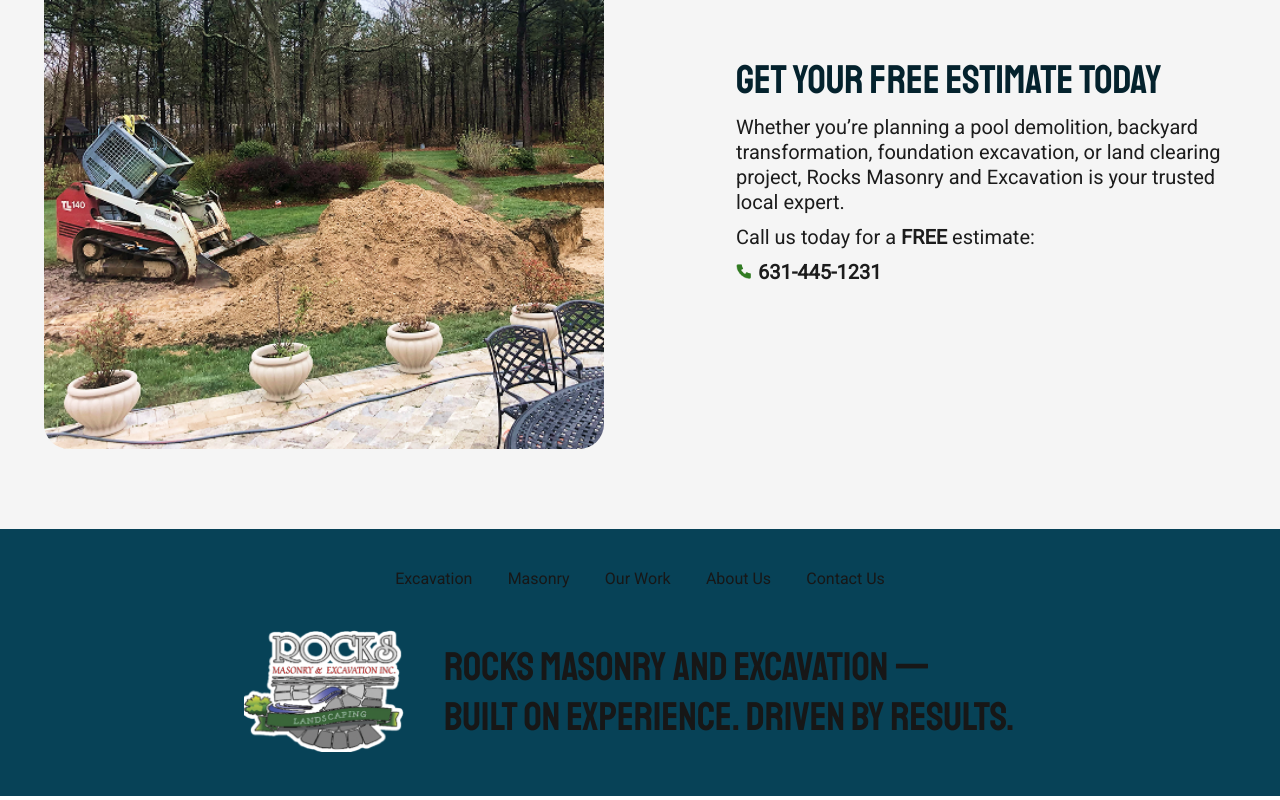
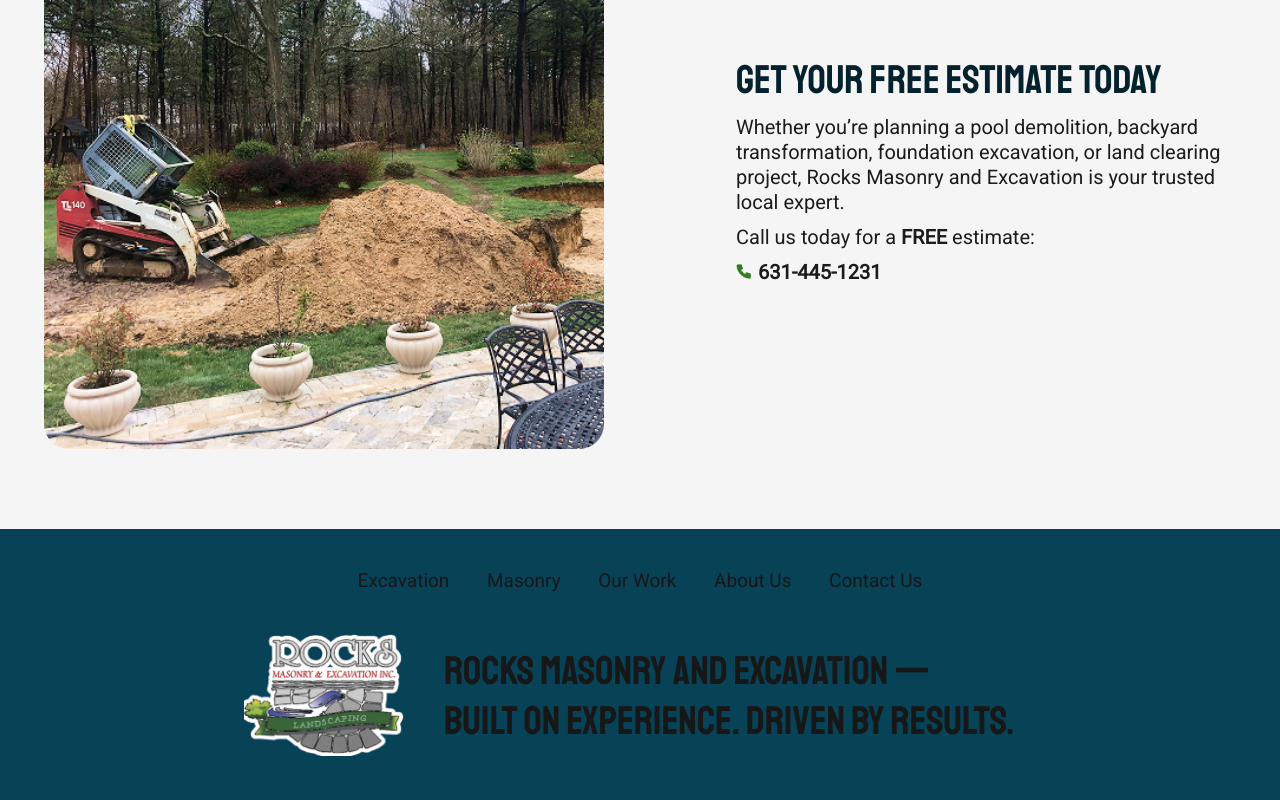
Before and after one commit to proxyparty/rocksMasonry_site, a Next.js app: page / in a window 1280 px wide. Shown: the part 2835-3635 px from the top of the page. Built offline with nearby package versions, Linux system fonts and the light colour scheme.

Commit message:
raised the font size in the footer links

```diff
--- a/components/css/footer.module.css
+++ b/components/css/footer.module.css
@@ -14,8 +14,8 @@
   flex-direction: row;
   justify-content: space-evenly;
   padding: 40px 0 20px 0;
-  font-size: 16px;
-  width: 35rem;
+  font-size: 19px;
+  width: 40rem;
 }
 .doubleColumn {
   display: flex;
```
